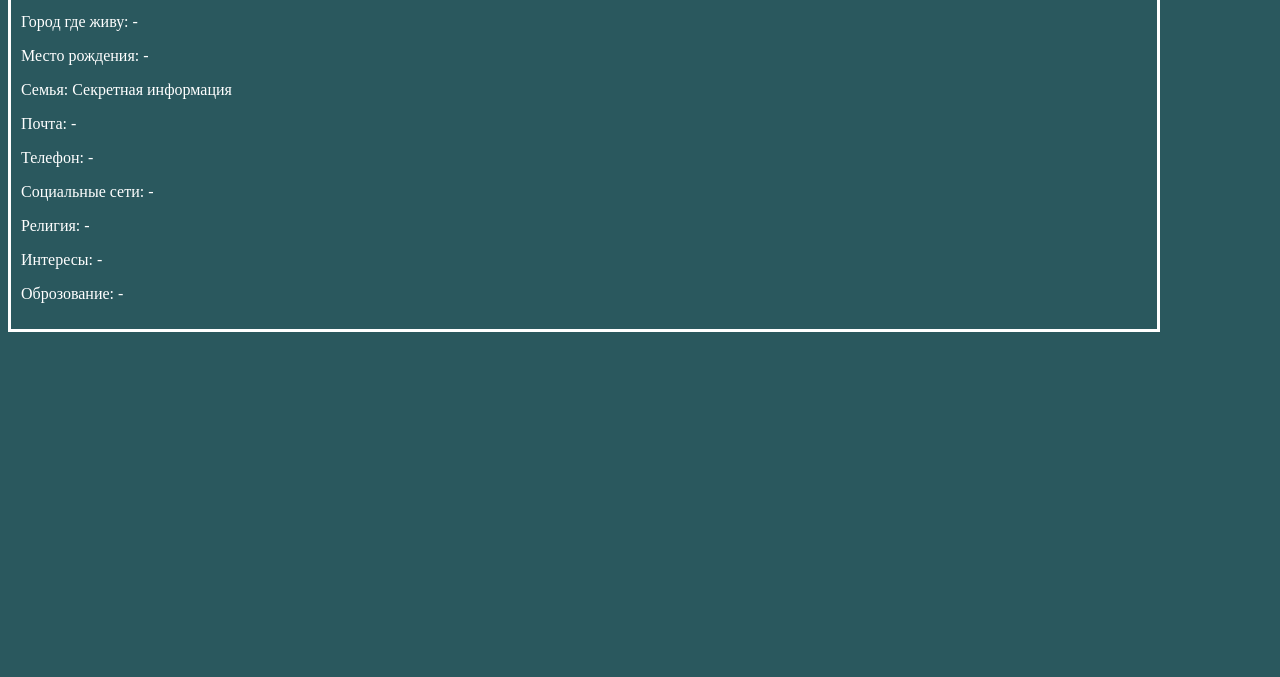
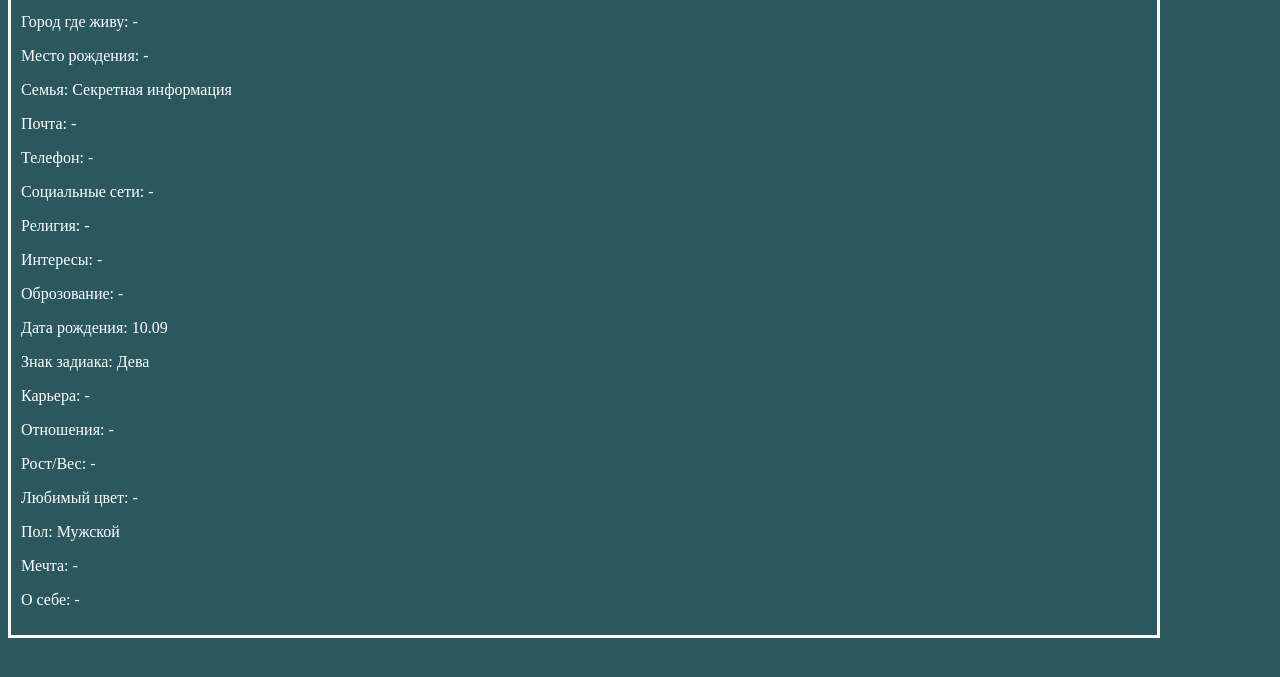
Before and after one commit to hartwigenders/hartwigenders, a plain HTML site: page index.html in a window 1280 px wide. Shown: the part 101-778 px from the top of the page. Drawn offline with Linux system fonts and the light colour scheme.

Commit message:
Update index.html

```diff
--- a/index.html
+++ b/index.html
@@ -52,6 +52,16 @@ p {
 <p>Религия: -</p>
 <p>Интересы: -</p>
 <p>Оброзование: -</p>
+
+<p>Дата рождения: 10.09</p>
+<p>Знак задиака: Дева</p>
+<p>Карьера: -</p>
+<p>Отношения: -</p>
+<p>Рост/Вес: -</p>
+<p>Любимый цвет: -</p>
+<p>Пол: Мужской</p>
+<p>Мечта: -</p>
+<p>О себе: -</p>
 </td>
 </tr>
 
```
